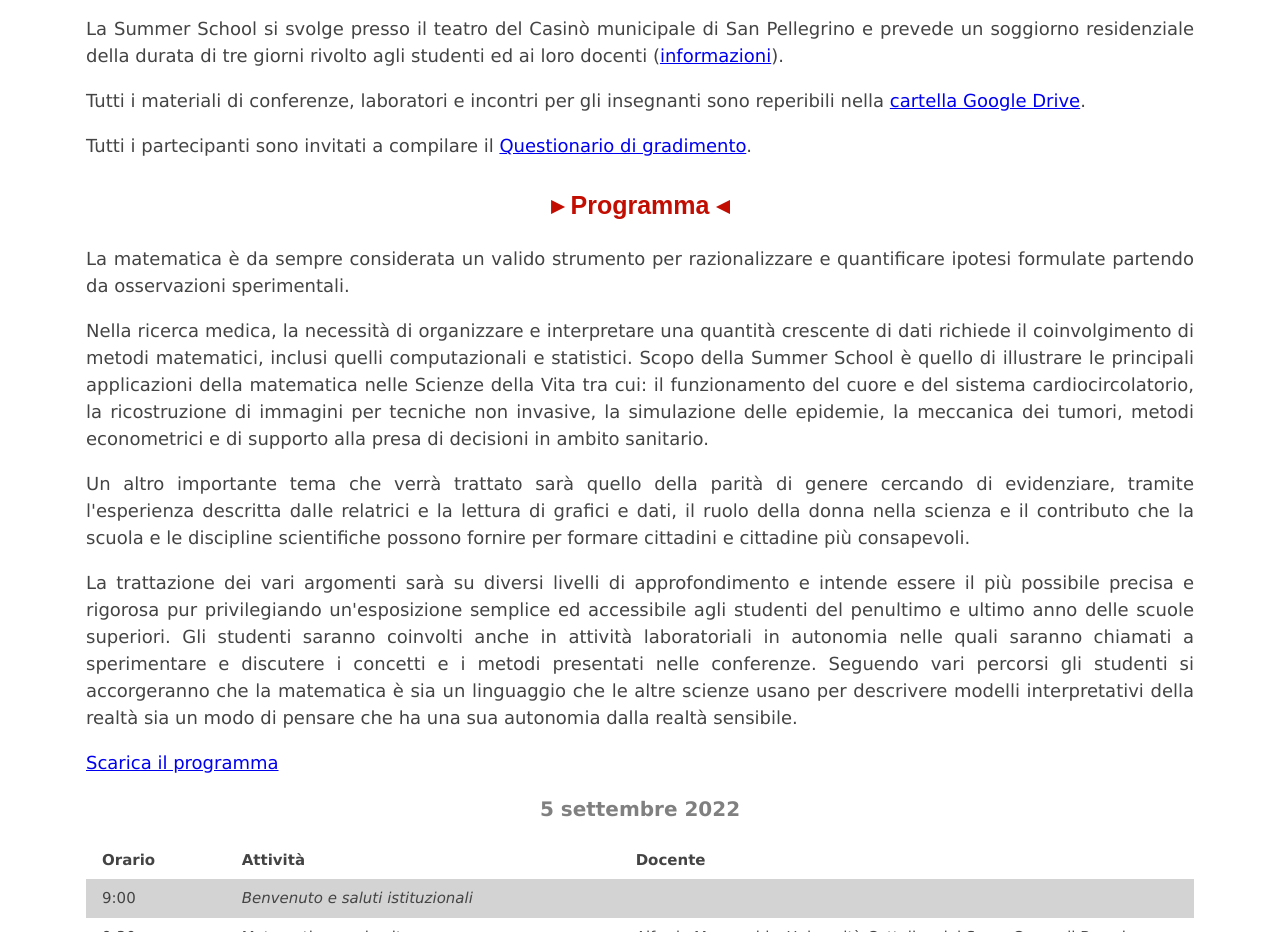
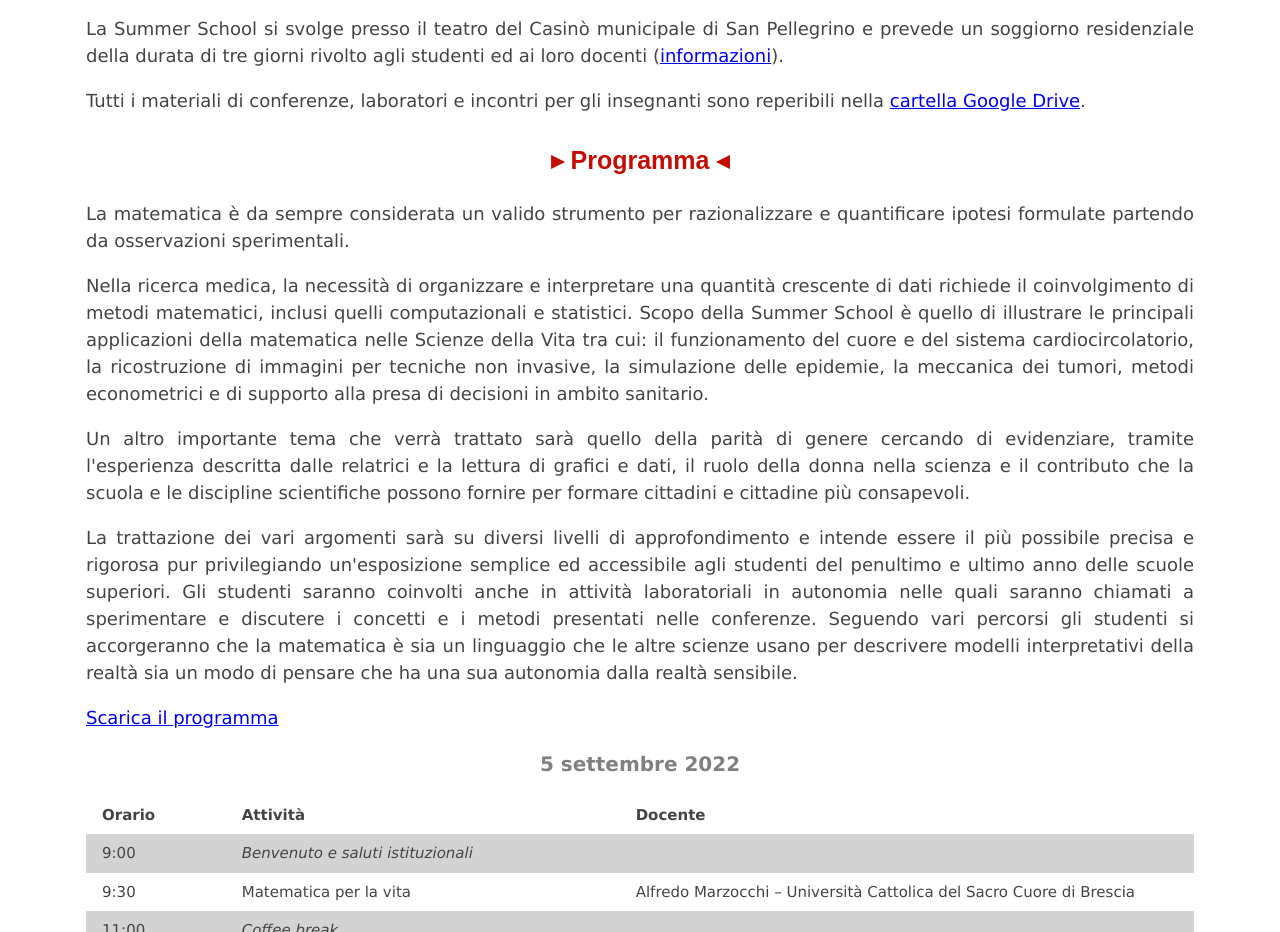
Before and after one commit to SummerSchoolSanPellegrino/SummerSchoolSanPellegrino2022.github.io, a plain HTML site: page index.html in a window 1280 px wide. Shown: the part 1107-2039 px from the top of the page. Drawn offline with Linux system fonts and the light colour scheme.

Commit message:
Update index.html

```diff
--- a/index.html
+++ b/index.html
@@ -76,7 +76,7 @@
 
     <p class="w3-justify">Tutti i materiali di conferenze, laboratori e incontri per gli insegnanti sono reperibili nella <a href="https://drive.google.com/drive/folders/1fNMeKBf5Ot3Lko9cUkhVJVSpCNHRF4AF?usp=sharing">cartella Google Drive</a>.</p>
 
-    <p class="w3-justify">Tutti i partecipanti sono invitati a compilare il <a href="https://forms.gle/86EF5uAHuYt7fsxKA">Questionario di gradimento</a>.</p>
+    <!--<p class="w3-justify">Tutti i partecipanti sono invitati a compilare il <a href="https://forms.gle/86EF5uAHuYt7fsxKA">Questionario di gradimento</a>.</p>-->
   </section>
 
   <section id="programma">
```
